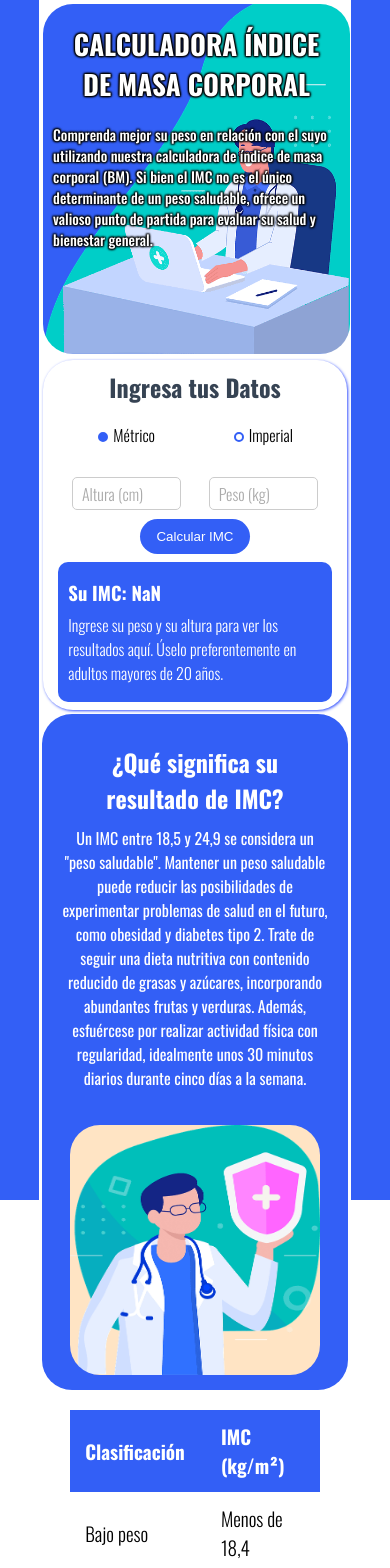
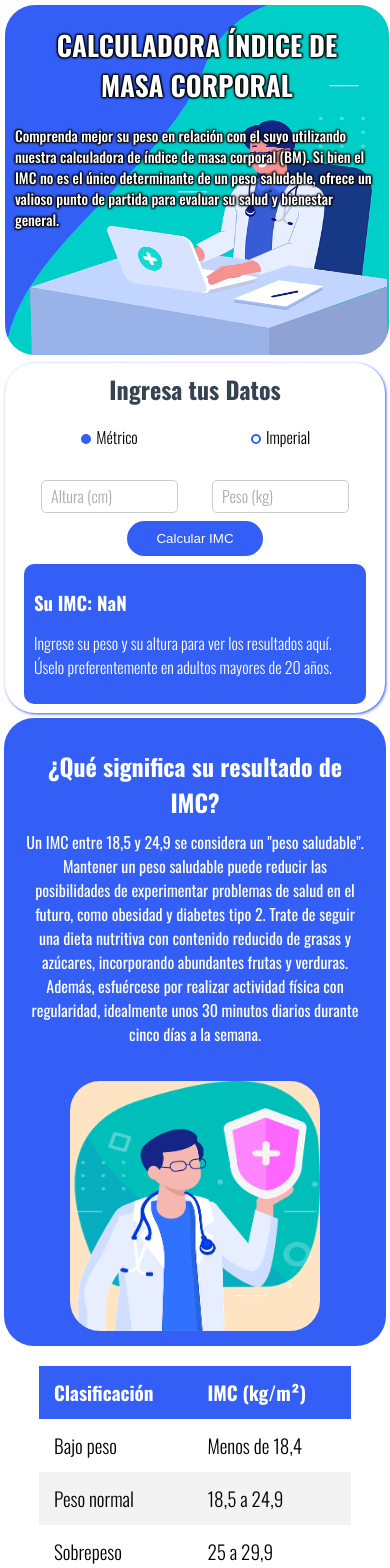
Before and after one commit to LuciusCat/calculadora-imc, a React (Vite) app: page / in a window 390 px wide. Shown: the top 1568 px of the page. Built offline with nearby package versions, Linux system fonts and the light colour scheme.

Commit message:
Modificando suavidad de respuesta

```diff
--- a/src/App.css
+++ b/src/App.css
@@ -37,4 +37,5 @@
   justify-content: space-evenly;
   align-items: flex-start;
   flex-wrap: wrap;
+  transition: width 0.5s ease;
 }
--- a/src/css/Section.css
+++ b/src/css/Section.css
@@ -53,6 +53,7 @@
   padding: 20px;
   text-align: center;
   color: white;
+  transition: flex-grow 0.5s ease, width 0.5s ease;
 }
 
 .section-title {
@@ -78,5 +79,9 @@
 @media (max-width: 768px) {
   .section-explain {
     flex-grow: 1;
+    width: 100%;
+  }
+  .content {
+    width: 100%;
   }
 }
```
